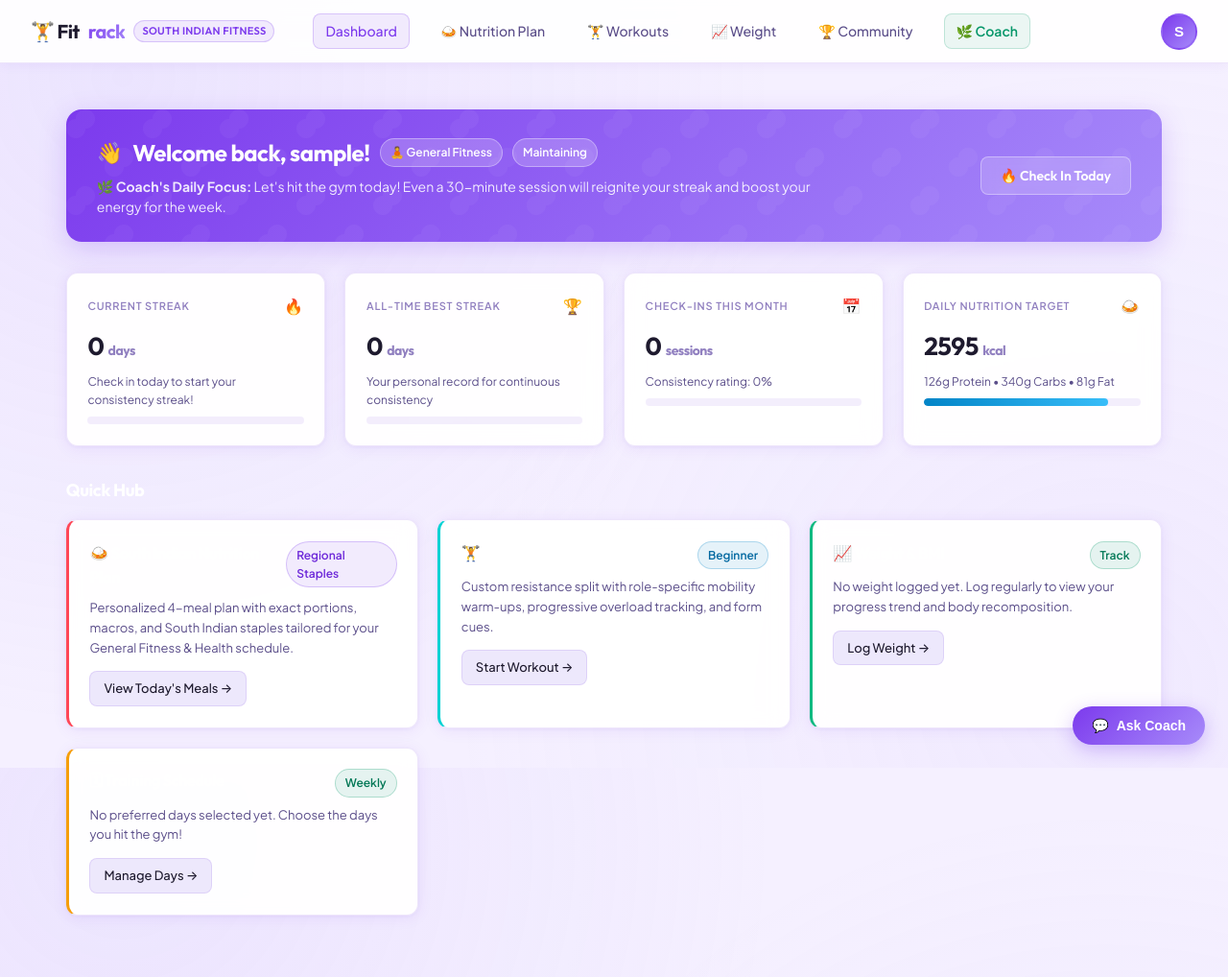
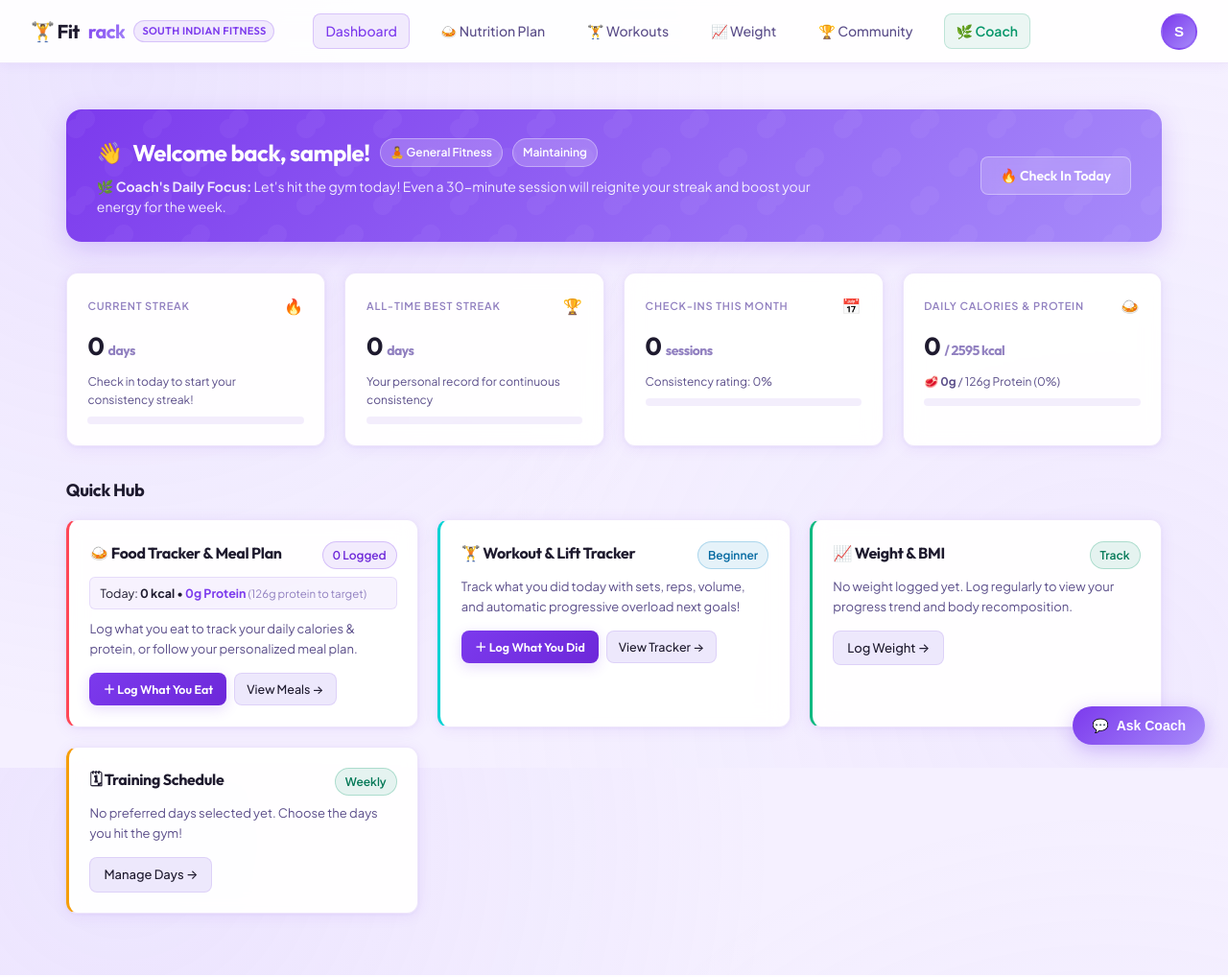
Before and after one commit to abel-111/Fitrack, a Flask app: page /dashboard in a window 1280 px wide. Shown: the whole page at 96% size. Run offline with Flask 3, Linux system fonts and the light colour scheme; the visitor is signed in with stand-in values (Sample User, id 1); data that the repository does not hold is empty; some libraries are stand-ins or nearby versions.

Commit message:
feat(dashboard): integrate daily workout and food tracker summaries into quick hub

```diff
--- a/app/routes/auth.py
+++ b/app/routes/auth.py
@@ -67,16 +67,19 @@ def logout():
 @login_required
 def dashboard():
     from app.services.ai_coach import ROLE_DETAILS, get_user_ai_recommendations
-    from app.models import UserDietPlan
+    from app.models import UserDietPlan, LiftLog
 
     role_key = current_user.role if current_user.role in ROLE_DETAILS else 'general'
     role_info = ROLE_DETAILS[role_key]
     ai_insights = get_user_ai_recommendations(current_user)
     active_plan = UserDietPlan.query.filter_by(user_id=current_user.id, is_active=True).first()
+    latest_lift = LiftLog.query.filter_by(user_id=current_user.id).order_by(LiftLog.logged_at.desc()).first()
 
     bmi, bmi_cat = current_user.calculate_bmi()
     calorie_target = current_user.get_calorie_target()
     macros = current_user.get_target_macros()
+    today_food = current_user.get_daily_food_summary()
+    today_workout = current_user.get_daily_workout_summary()
 
     return render_template(
         'dashboard.html',
@@ -91,7 +94,10 @@ def dashboard():
         bmi=bmi,
         bmi_category=bmi_cat,
         calorie_target=calorie_target,
-        macros=macros
+        macros=macros,
+        latest_lift=latest_lift,
+        today_food=today_food,
+        today_workout=today_workout
     )
 
 
--- a/app/templates/dashboard.html
+++ b/app/templates/dashboard.html
@@ -74,52 +74,80 @@
 
         <div class="stat-card">
             <div class="stat-label">
-                <span>Daily Nutrition Target</span>
+                <span>Daily Calories & Protein</span>
                 <span style="font-size:16px;">🍛</span>
             </div>
-            <div class="stat-value">{{ calorie_target }} <span style="font-size:14px; color:var(--text-muted);">kcal</span></div>
-            <div class="stat-subtext">{{ macros.protein }}g Protein • {{ macros.carbs }}g Carbs • {{ macros.fat }}g Fat</div>
-            <div class="progress-bar-wrap">
-                <div class="progress-bar-fill progress-bar-cyan" style="width: 85%;"></div>
+            <div class="stat-value">{{ today_food.total_calories }} <span style="font-size:14px; color:var(--text-muted);">/ {{ calorie_target }} kcal</span></div>
+            <div class="stat-subtext">🥩 <strong>{{ today_food.total_protein }}g</strong> / {{ macros.protein }}g Protein ({{ today_food.protein_pct }}%)</div>
+            <div class="progress-bar-wrap" title="{{ today_food.total_calories }} of {{ calorie_target }} kcal">
+                <div class="progress-bar-fill {% if today_food.over_calorie_budget %}progress-bar-purple{% else %}progress-bar-cyan{% endif %}" style="width: {{ today_food.calorie_pct }}%;"></div>
             </div>
         </div>
     </div>
 
     <!-- Interactive Navigation Hub Cards -->
-    <h3 style="font-size:18px; font-weight:700; margin-bottom:1rem; color:#fff;">Quick Hub</h3>
+    <h3 style="font-size:18px; font-weight:700; margin-bottom:1rem; color:var(--text-primary);">Quick Hub</h3>
     <div style="display:grid; grid-template-columns:repeat(auto-fit, minmax(280px, 1fr)); gap:1.25rem;">
-        <!-- South Indian Nutrition Plan Card -->
+        <!-- Nutrition Plan Card -->
         <div class="stat-card" style="border-left: 3px solid #ff4757;">
             <div style="display:flex; justify-content:space-between; align-items:flex-start; margin-bottom:8px;">
-                <h4 style="font-size:16px; font-weight:700; color:#fff;">🍛 South Indian Nutrition Plan</h4>
-                <span class="badge-chip badge-coral">Regional Staples</span>
+                <h4 style="font-size:16px; font-weight:700; color:var(--text-primary);">🍛 Food Tracker & Meal Plan</h4>
+                <span class="badge-chip badge-coral">{{ today_food.count }} Logged</span>
+            </div>
+            <div style="background:rgba(124,58,237,0.06); border:1px solid var(--border-subtle); border-radius:6px; padding:6px 10px; margin-bottom:10px; font-size:12.5px;">
+                Today: <strong style="color:var(--text-primary);">{{ today_food.total_calories }} kcal</strong> • <strong style="color:var(--brand-primary);">{{ today_food.total_protein }}g Protein</strong>
+                {% if today_food.remaining_protein > 0 %}
+                    <span style="color:var(--text-muted); font-size:11.5px;">({{ today_food.remaining_protein }}g protein to target)</span>
+                {% else %}
+                    <span style="color:#059669; font-weight:600; font-size:11.5px;">✓ Protein hit!</span>
+                {% endif %}
             </div>
             <p style="color:var(--text-secondary); font-size:13px; margin-bottom:14px;">
-                Personalized 4-meal plan with exact portions, macros, and South Indian staples tailored for your {{ role_info.title }} schedule.
+                Log what you eat to track your daily calories & protein, or follow your personalized meal plan.
             </p>
-            <a href="{{ url_for('diet.view_plan') }}" class="btn-secondary-custom" style="font-size:13px; padding:7px 14px;">
-                View Today's Meals →
-            </a>
+            <div style="display:flex; gap:8px;">
+                <a href="{{ url_for('diet.view_plan') }}" class="btn-primary-custom" style="font-size:12.5px; padding:6px 14px;">
+                    ＋ Log What You Eat
+                </a>
+                <a href="{{ url_for('diet.view_plan') }}" class="btn-secondary-custom" style="font-size:12.5px; padding:6px 12px;">
+                    View Meals →
+                </a>
+            </div>
         </div>
 
         <!-- Workout Plan Card -->
         <div class="stat-card" style="border-left: 3px solid #00d2d3;">
             <div style="display:flex; justify-content:space-between; align-items:flex-start; margin-bottom:8px;">
-                <h4 style="font-size:16px; font-weight:700; color:#fff;">🏋️ Workout Routine</h4>
-                <span class="badge-chip badge-cyan">{{ current_user.fitness_level|capitalize }}</span>
+                <h4 style="font-size:16px; font-weight:700; color:var(--text-primary);">🏋️ Workout & Lift Tracker</h4>
+                <span class="badge-chip badge-cyan">{% if today_workout and today_workout.total_exercises > 0 %}{{ today_workout.total_exercises }} Logged{% else %}{{ current_user.fitness_level|capitalize }}{% endif %}</span>
             </div>
+            {% if today_workout and today_workout.total_exercises > 0 %}
+                <div style="background:rgba(124,58,237,0.08); border:1px solid rgba(124,58,237,0.25); border-radius:6px; padding:6px 10px; margin-bottom:10px; font-size:12.5px;">
+                    Today: <strong style="color:var(--text-primary);">{{ today_workout.total_exercises }} Exercises</strong> • <strong style="color:var(--brand-primary);">{{ today_workout.total_sets }} Sets</strong> ({{ today_workout.total_volume }} kg vol)
+                </div>
+            {% elif latest_lift %}
+                <div style="background:rgba(5,150,105,0.08); border:1px solid rgba(5,150,105,0.25); border-radius:6px; padding:6px 10px; margin-bottom:10px; font-size:12.5px;">
+                    Lifted: <strong style="color:var(--text-primary);">{{ latest_lift.exercise_name }} {{ latest_lift.weight }}{{ latest_lift.unit }}</strong>
+                    → Next Goal: <strong style="color:#059669;">{{ latest_lift.target_next_weight }}{{ latest_lift.unit }} 🎯</strong>
+                </div>
+            {% endif %}
             <p style="color:var(--text-secondary); font-size:13px; margin-bottom:14px;">
-                Custom resistance split with role-specific mobility warm-ups, progressive overload tracking, and form cues.
+                Track what you did today with sets, reps, volume, and automatic progressive overload next goals!
             </p>
-            <a href="{{ url_for('workouts.plan') }}" class="btn-secondary-custom" style="font-size:13px; padding:7px 14px;">
-                Start Workout →
-            </a>
+            <div style="display:flex; gap:8px;">
+                <a href="{{ url_for('workouts.plan') }}" class="btn-primary-custom" style="font-size:12.5px; padding:6px 14px;">
+                    ＋ Log What You Did
+                </a>
+                <a href="{{ url_for('workouts.plan') }}" class="btn-secondary-custom" style="font-size:12.5px; padding:6px 12px;">
+                    View Tracker →
+                </a>
+            </div>
         </div>
 
         <!-- Weight Tracking Card -->
         <div class="stat-card" style="border-left: 3px solid #10b981;">
             <div style="display:flex; justify-content:space-between; align-items:flex-start; margin-bottom:8px;">
-                <h4 style="font-size:16px; font-weight:700; color:#fff;">📈 Weight & BMI</h4>
+                <h4 style="font-size:16px; font-weight:700; color:var(--text-primary);">📈 Weight & BMI</h4>
                 {% if bmi %}
                     <span class="badge-chip badge-emerald">BMI {{ bmi }}</span>
                 {% else %}
@@ -138,12 +166,12 @@
         <!-- Preferred Days Card -->
         <div class="stat-card" style="border-left: 3px solid #f59e0b;">
             <div style="display:flex; justify-content:space-between; align-items:flex-start; margin-bottom:8px;">
-                <h4 style="font-size:16px; font-weight:700; color:#fff;">🗓 Training Schedule</h4>
+                <h4 style="font-size:16px; font-weight:700; color:var(--text-primary);">🗓 Training Schedule</h4>
                 <span class="badge-chip badge-emerald">Weekly</span>
             </div>
             <p style="color:var(--text-secondary); font-size:13px; margin-bottom:14px;">
                 {% if preferred_days %}
-                    Scheduled days: <strong style="color:#fff;">{{ preferred_days|join(', ') }}</strong>
+                    Scheduled days: <strong style="color:var(--text-primary);">{{ preferred_days|join(', ') }}</strong>
                 {% else %}
                     No preferred days selected yet. Choose the days you hit the gym!
                 {% endif %}
```
